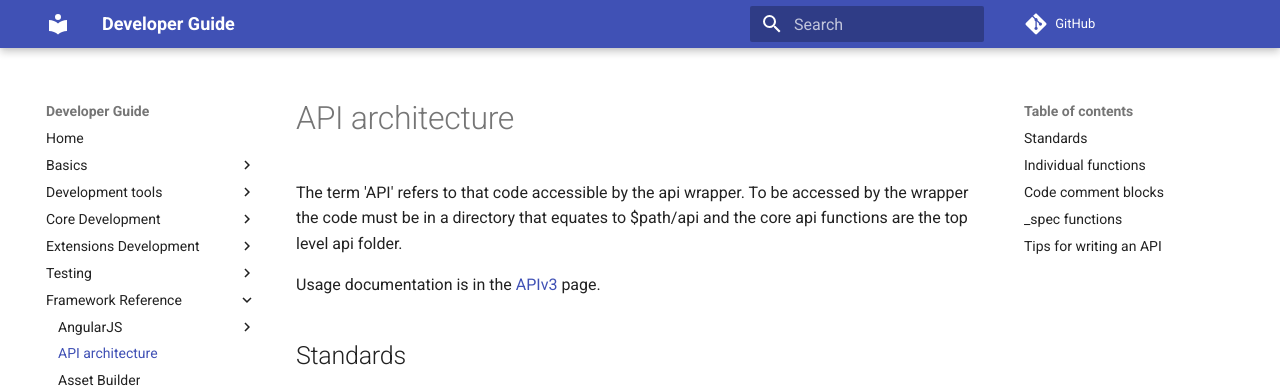
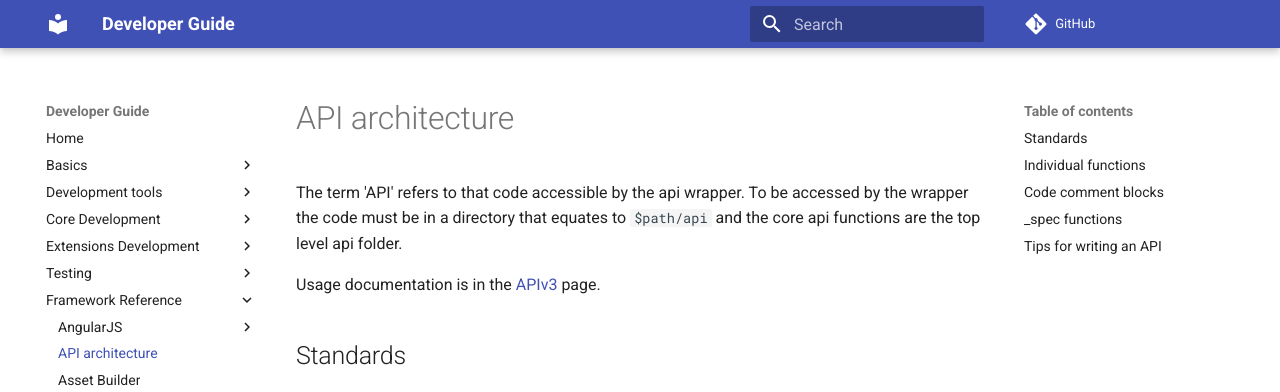
Before and after one commit to civicrm/civicrm-dev-docs, an MkDocs documentation site: the page built from docs/framework/api-architecture.md, in a window 1280 px wide and 900 px high. Shown: the top 392 px of the window. Built offline with MkDocs 1.6.1 and Material for MkDocs 9.7.7, drawn with Linux system fonts in a browser that asks for light colours; comment, search, counter and statistics services are not loaded; old or Windows-style settings are respelled for this version of MkDocs.

Commit message:
Minor markdown edits

```diff
--- a/docs/framework/api-architecture.md
+++ b/docs/framework/api-architecture.md
@@ -1,8 +1,7 @@
 # API architecture
 
-
 The term 'API' refers to that code accessible by the api wrapper. To be accessed by the wrapper
-the code must be in a directory that equates to $path/api and the core api functions are
+the code must be in a directory that equates to `$path/api` and the core api functions are
 the top level api folder.
 
 Usage documentation is in the [APIv3](/api/index.md) page.
```
